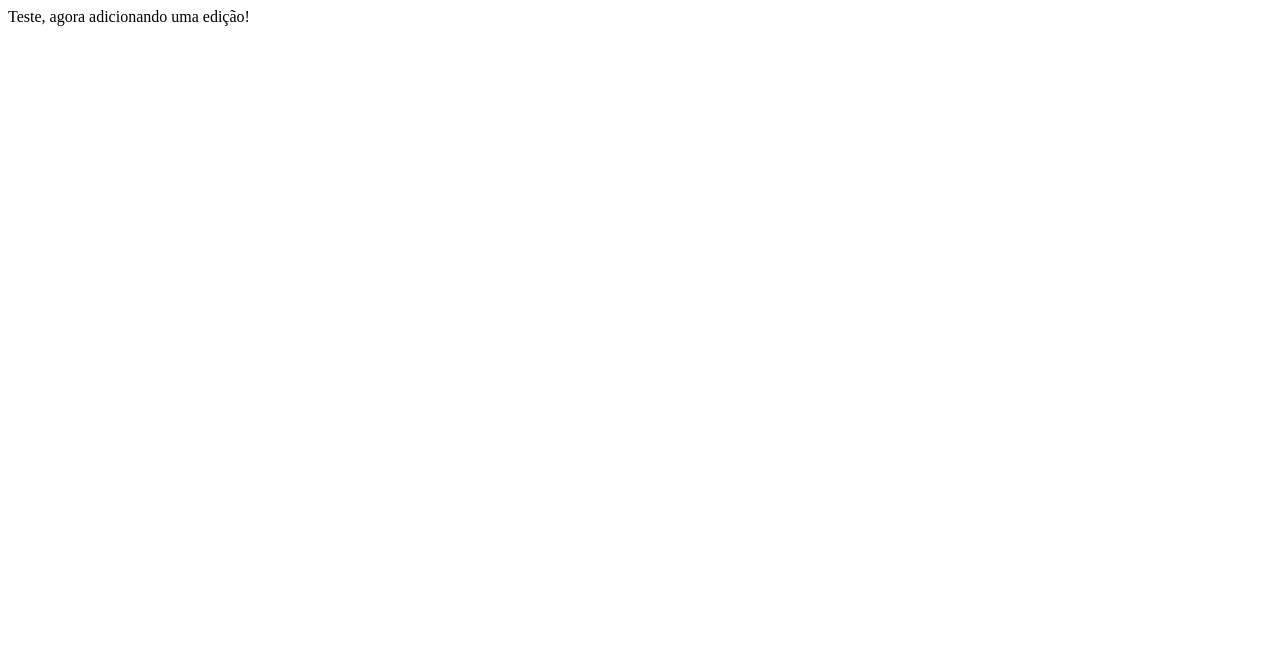
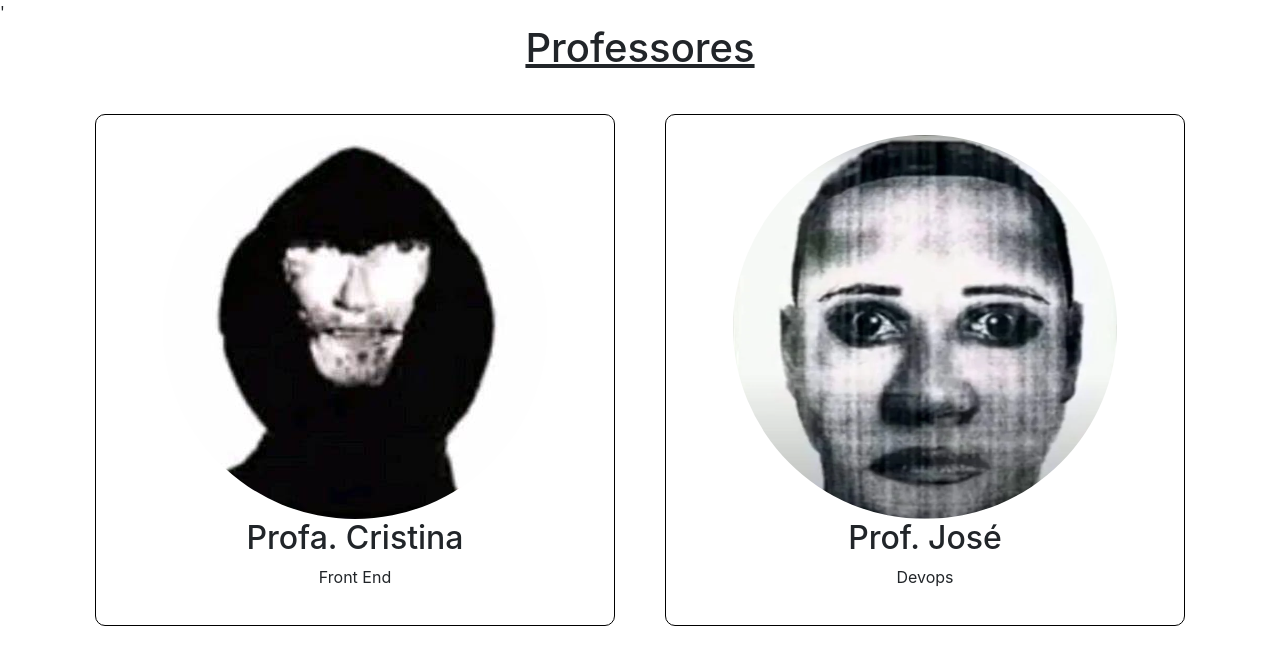
Before and after one commit to Djopos/T1Front, a plain HTML site: page index.html in a window 1280 px wide. Drawn offline with nearby package versions, Linux system fonts and the light colour scheme.

Commit message:
finalizado

```diff
--- a/index.html
+++ b/index.html
@@ -1,12 +1,54 @@
-<!DOCTYPE html>
+'<!DOCTYPE html>
 <html lang="en">
 <head>
     <meta charset="UTF-8">
-    <meta http-equiv="X-UA-Compatible" content="IE=edge">
     <meta name="viewport" content="width=device-width, initial-scale=1.0">
+    <link rel="stylesheet" href="https://maxcdn.bootstrapcdn.com/bootstrap/4.5.2/css/bootstrap.min.css">
     <title>Professores</title>
+    <style>
+        .container-full {
+            background-color: lightgray;
+            padding: 20px;
+        }
+        .professores {
+            text-decoration: underline;
+        }
+        .caixa {
+            border: 1px solid #000;
+            border-radius: 10px;
+            padding: 20px;
+            margin: 10px;
+            display: flex;
+            flex-direction: column;
+            align-items: center;
+        }
+    </style>
 </head>
 <body>
-    Teste, agora adicionando uma edição!
+    <div class="container-fluid">
+        <div class="row">
+            <div class="col-12 text-center mb-4">
+                <h1 class="professores">Professores</h1>
+        </div>
+    </div>
+
+    <div class="container">
+        <div class="row">
+            <div class="col-md-6 col-xs-12">
+                <div class="caixa">
+                    <img src="imagem1.jpg" alt="Imagem 1" class="img-fluid rounded-circle">
+                    <h2>Profa. Cristina</h2>
+                    <p>Front End</p>
+                </div>
+            </div>
+            <div class="col-md-6 col-xs-12">
+                <div class="caixa">
+                    <img src="imagem2_resized.jpg" alt="Imagem 2" class="img-fluid rounded-circle">
+                    <h2>Prof. José</h2>
+                    <p>Devops</p>
+
+    <script src="https://code.jquery.com/jquery-3.5.1.slim.min.js"></script>
+    <script src="https://cdn.jsdelivr.net/npm/@popperjs/core@2.5.3/dist/umd/popper.min.js"></script>
+    <script src="https://stackpath.bootstrapcdn.com/bootstrap/4.5.2/js/bootstrap.min.js"></script>
 </body>
 </html>
```
Also changed, not shown: imagem1.jpg (added), imagem2_resized.jpg (added), 1 other file.
